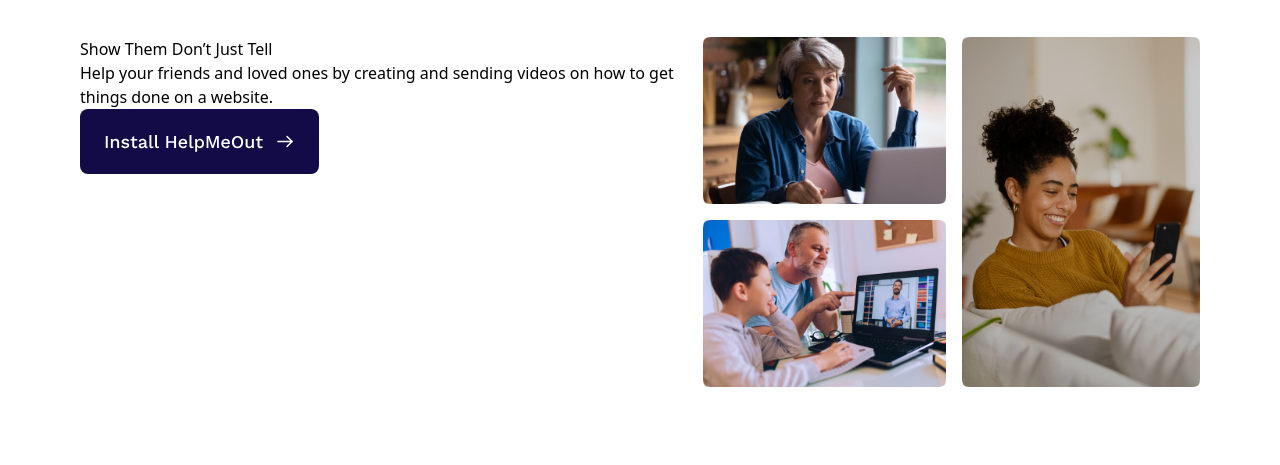
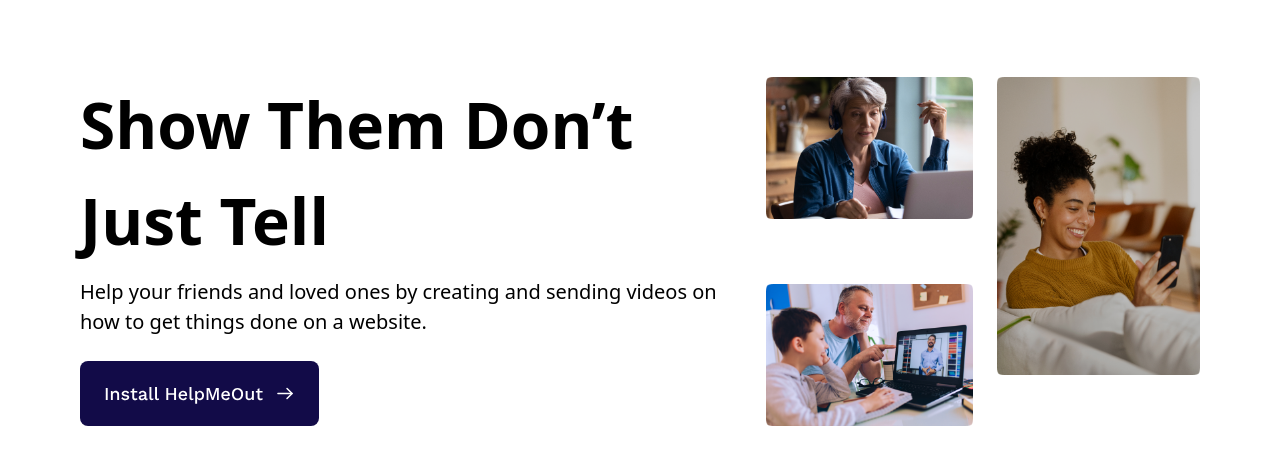
Before and after one commit to emdevelopa/helpmeout, a browser extension: page web/index.html in a window 1280 px wide. Shown: the part 67-532 px from the top of the page. Drawn offline with nearby package versions, Linux system fonts and the light colour scheme.

Commit message:
going smooth

```diff
--- a/web/index.html
+++ b/web/index.html
@@ -39,19 +39,19 @@
             <i class="fas fa-bars"></i>
         </div>
     </header>
-    <section class="px-20 flex">
-        <div>
-            <h1>Show Them Don’t Just Tell</h1>
-            <p>
+    <section class="px-20 flex gap-4 py-10  ">
+        <div class="flex flex-col gap-2">
+            <h1 class="text-[64px] font-bold">Show Them Don’t Just Tell</h1>
+            <p class="text-[20px]">
                 Help your friends and loved ones by creating and sending videos on how
                 to get things done on a website.
             </p>
-            <div>
+            <div class="mt-4">
                 <img src="./images/installBtn.svg" alt="" />
             </div>
         </div>
-        <div class="flex gap-4">
-            <div class="flex flex-col gap-2 justify-between"><img src="./images/granny.png" alt="" />
+        <div class="flex gap-6">
+            <div class="flex flex-col justify-between"><img src="./images/granny.png" alt="" />
                 <img src="./images/dad&son.png" alt="" />
             </div>
             <div>
```
